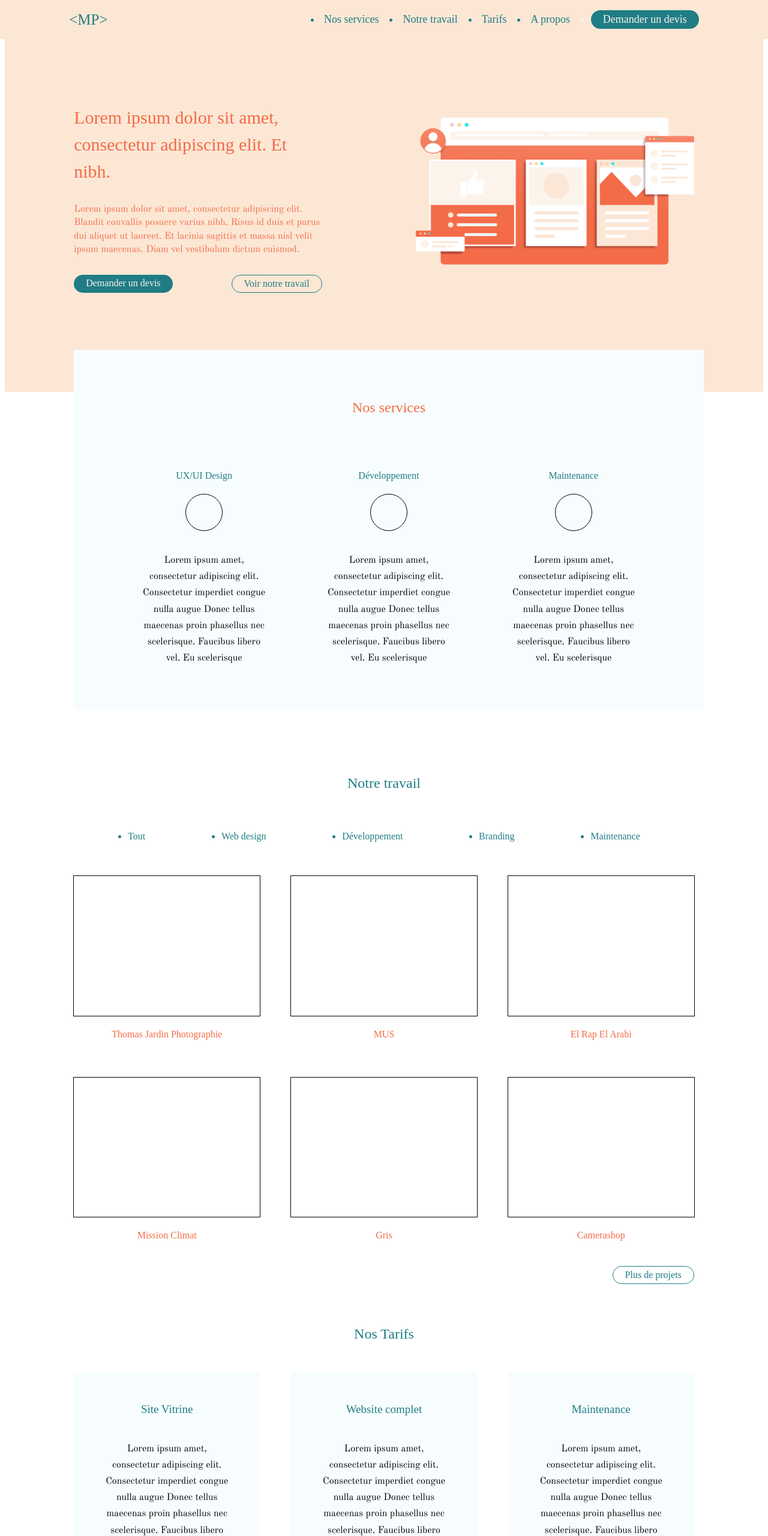
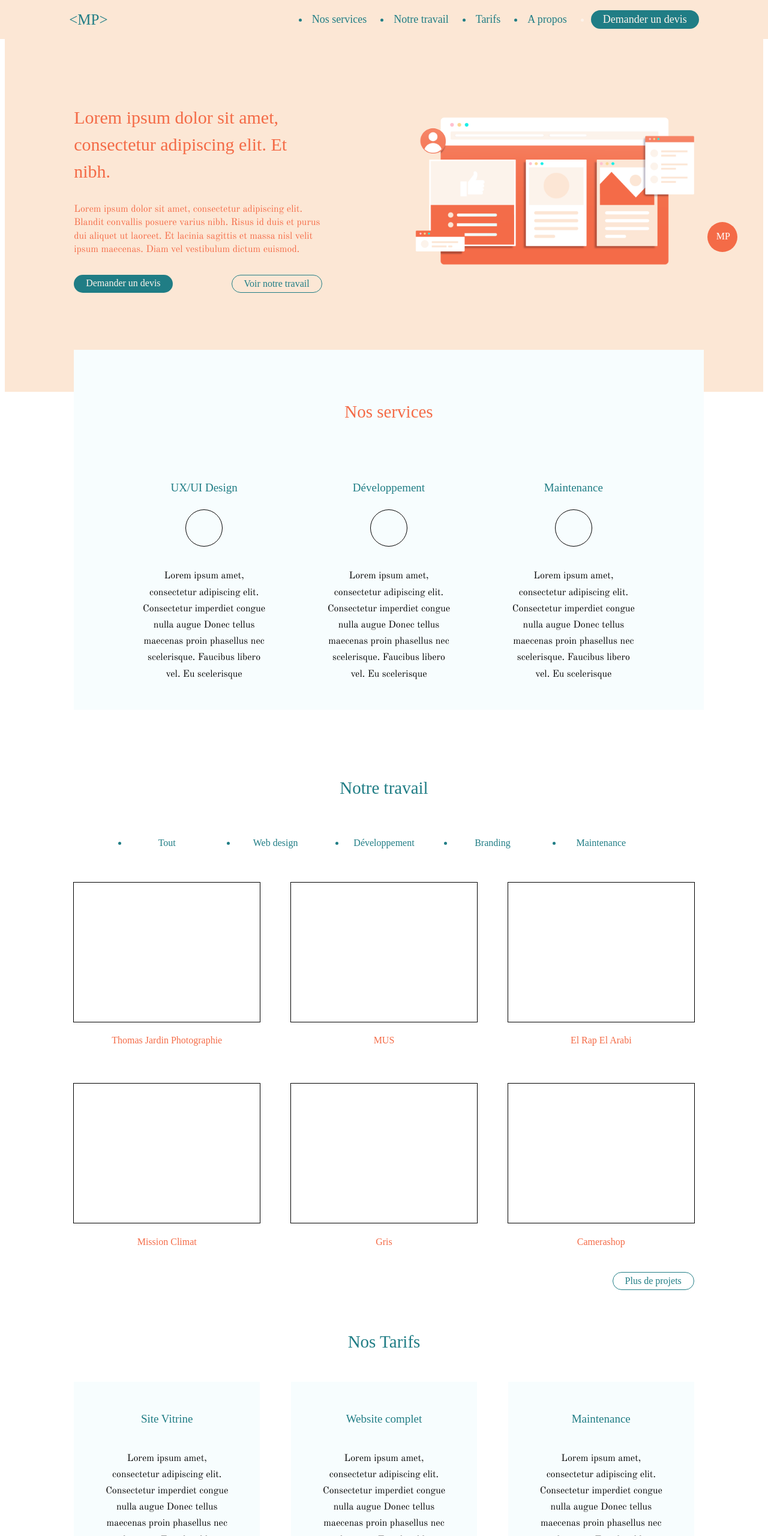
Before and after one commit to pcarillion/MP-vitrine, a Gatsby site: page / in a window 1280 px wide. Shown: the top 2560 px of the page at 60% size. Built offline with nearby package versions, Linux system fonts and the light colour scheme; Gatsby itself is replaced by a stand-in of ours; a web font is replaced by a local one.

Commit message:
toggle mode

```diff
--- a/src/components/About.js
+++ b/src/components/About.js
@@ -24,7 +24,7 @@ query {
     }
 }
 `
-const About = () => {
+const About = ({mode}) => {
     const {imageMarine, imagePaul} = useStaticQuery(query);
     const bg = {
         backgroundColor: '#FCE7D5'
@@ -32,6 +32,13 @@ const About = () => {
     const fontColor = {
         color: '#F46B47'
     }
+    if (mode === 'Paul') {
+        bg.backgroundColor= '#002C3B'
+        fontColor.color = '#FCF3EB'
+    } else if (mode === 'Marine') {
+        bg.backgroundColor= '#F7FDFE'
+    }
+
     return (
         <div id="about-container" style={bg}>
             <section>
@@ -41,16 +48,16 @@ const About = () => {
                 </p>
             </section>
             <section id='about-images-container'>
-                <div>
+                {(mode === 'Marine' || mode == 'MP') && <div>
                     <div>
                         <Img className='about-image' fluid={imageMarine.childImageSharp.fluid} alt="sudfa logo"/>
                     </div>
-                </div>
-                <div>
+                </div>}
+                {(mode === 'Paul' || mode == 'MP') && <div>
                     <div>
                         <Img className='about-image' fluid={imagePaul.childImageSharp.fluid} alt="sudfa logo"/>
                     </div>
-                </div>
+                </div>}
             </section>
         </div>
     )
--- a/src/components/Footer.js
+++ b/src/components/Footer.js
@@ -1,6 +1,6 @@
 import React from 'react'
 
-const Footer = () => {
+const Footer = ({mode}) => {
     const bg = {
         backgroundColor: '#FCE7D5'
     }
@@ -14,6 +14,15 @@ const Footer = () => {
     const hrStyle = {
         borderTop : 'solid 2px #207D85'
     }
+    if (mode === 'Paul') {
+        bg.backgroundColor= '#002C3B'
+        fontColor.color = '#207D85'
+        logoStyle.backgroundColor = '#002C3B'
+    } else if (mode === 'Marine') {
+        bg.backgroundColor= '#F7FDFE'
+        logoStyle.backgroundColor = '#F7FDFE'
+    }
+
     return (
         <footer style ={ bg }>
             <div id='footer-hr' style ={ hrStyle }>
--- a/src/components/Header.js
+++ b/src/components/Header.js
@@ -18,7 +18,7 @@ query {
 }
 `
 
-const Header = ({Paul}) => {
+const Header = ({mode}) => {
 
     const {image} = useStaticQuery(query);
 
@@ -31,8 +31,12 @@ const Header = ({Paul}) => {
     }
 
 
-    if (Paul) {
+    if (mode === 'Paul') {
         headerStyle.backgroundColor ='#002C3B'
+        fontStyle.color = '#FCF3EB'
+    } else if (mode === "Marine") {
+        headerStyle.backgroundColor ='#F7FDFE'
+
     }
 
     return (
--- a/src/components/Nav.js
+++ b/src/components/Nav.js
@@ -1,7 +1,7 @@
 import React from 'react'
 
 
-const Nav = () => {
+const Nav = ({mode}) => {
 
 
     const bgNav = {
@@ -21,6 +21,12 @@ const Nav = () => {
         borderRadius: '90px'
     }
 
+    if (mode === "Paul") {
+        bgNav.backgroundColor = '#002C3B'
+    } else if (mode == "Marine") {
+        bgNav.backgroundColor = '#F7FDFE'
+    }
+
     return (
         <div className='nav' style = { bgNav}>
             <div className='logo' style = { fontColor }>
--- a/src/components/Services.js
+++ b/src/components/Services.js
@@ -1,6 +1,6 @@
 import React from 'react'
 
-const Services = () => {
+const Services = ({mode}) => {
 
     const mainBG = {
         backgroundColor: 'white'
@@ -21,6 +21,13 @@ const Services = () => {
         // color: '#207D85'
     }
 
+    if (mode === 'Paul') {
+        mainBG.backgroundColor= '#333333'
+        containerBG.backgroundColor = '#FCF3EB'
+        fontP.color = '#207D85'
+    } else if (mode === "Marine") {
+        containerBG.backgroundColor = '#FCF3EB'
+    }
 
     return (
         <div id='services-main-container' style = {mainBG}>
--- a/src/components/Tarifs.js
+++ b/src/components/Tarifs.js
@@ -1,11 +1,32 @@
 import React from 'react'
 
-const Tarifs = () => {
+const Tarifs = ({mode}) => {
+
+    const mainBG = {
+        backgroundColor : 'white'
+    }
+
+    const fonth2 = {
+        color: '#207D85',
+    }
+
+    const sectionBG = {
+        backgroundColor: '#F7FDFE'
+    }
+
+    if (mode === 'Paul') {
+        mainBG.backgroundColor= '#333333'
+        fonth2.color = '#F46B47'
+        sectionBG.backgroundColor = '#FCF3EB'
+    } else if (mode === "Marine") {
+        sectionBG.backgroundColor = '#FCF3EB'
+    }
+
     return (
-        <div id='tarifs-main-container'>
-            <h2>Nos Tarifs</h2>
+        <div id='tarifs-main-container' style = {mainBG}>
+            <h2 style = {fonth2}>Nos Tarifs</h2>
             <div id='tarifs-container'>
-                <section>
+                <section style = { sectionBG }>
                     <h4>Site Vitrine</h4>
                     <p className='services-description'>
                         Lorem ipsum amet, consectetur adipiscing elit. Consectetur imperdiet congue nulla augue Donec tellus maecenas proin phasellus nec scelerisque. Faucibus libero vel. Eu scelerisque
@@ -14,7 +35,7 @@ const Tarifs = () => {
                     <p className="price">1000€</p>
                     <p className="btn">Demander un devis</p>
                 </section>
-                <section>
+                <section style = { sectionBG }>
                     <h4>Website complet</h4>
                     <p className='services-description'>
                         Lorem ipsum amet, consectetur adipiscing elit. Consectetur imperdiet congue nulla augue Donec tellus maecenas proin phasellus nec scelerisque. Faucibus libero vel. Eu scelerisque
@@ -23,7 +44,7 @@ const Tarifs = () => {
                     <p className="price">200€ <span>/jour</span></p>
                     <p className="btn">Demander un devis</p>
                 </section>
-                <section>
+                <section style = { sectionBG }>
                     <h4>Maintenance</h4>
                     <p className='services-description'>
                         Lorem ipsum amet, consectetur adipiscing elit. Consectetur imperdiet congue nulla augue Donec tellus maecenas proin phasellus nec scelerisque. Faucibus libero vel. Eu scelerisque
--- /dev/null
+++ b/src/components/ToggleMode.js
@@ -0,0 +1,64 @@
+import React, {useState} from 'react'
+
+const ToggleMode = ({mode, callback}) => {
+
+    const [displayBtns, setDisplayBtns] = useState(false);
+
+    const displayed = {
+        display : 'none'
+    }
+
+    if (displayBtns == true) {
+        displayed.display = 'block'
+    }
+
+
+    // btn style
+
+    const active = {
+        backgroundColor: '#F46B47',
+        color: 'white'
+    }
+    const inactive = {
+
+    }
+
+    if (mode === 'Paul') {
+        inactive.color = 'white'
+        active.color = '#207D85'
+        active.backgroundColor = 'rgb(252, 243, 235)'
+    }
+
+     function toggleDisplay() {
+        if (displayBtns == false) {
+            setDisplayBtns(true)
+        } else {
+            setDisplayBtns(false)
+        }
+    }
+
+    const handleMode = (e) => {
+        if (e.target.innerHTML === 'M') {
+            callback('Marine')
+        } else if (e.target.innerHTML === 'MP') {
+            callback('MP')
+        } else if (e.target.innerHTML === 'P') {
+            callback('Paul')
+        }
+    }
+
+    return (
+        <div className='toggle-btns-container'>
+            <div id='main-toggle-btn' onClick={toggleDisplay} style = {active}>
+                MP
+            </div>
+            <div id='toggle-btns' style={ displayed }>
+                <div onClick={handleMode} style = {mode === 'Marine' ? active : inactive}>M</div>
+                <div onClick={handleMode} style = {mode === 'MP' ? active : inactive}>MP</div>
+                <div onClick={handleMode} style = {mode === 'Paul' ? active : inactive}>P</div>
+            </div>
+        </div>
+    )
+}
+
+export default ToggleMode
--- a/src/components/Travail.js
+++ b/src/components/Travail.js
@@ -1,7 +1,10 @@
 import React from 'react'
 
-const Travail = () => {
+const Travail = ({mode}) => {
 
+    const mainBG = {
+        backgroundColor: 'white'
+    }
     const fonth2 = {
         color: '#207D85',
     }
@@ -15,8 +18,14 @@ const Travail = () => {
         color: '#207D85',
     }
 
+    if (mode === 'Paul') {
+        mainBG.backgroundColor= '#333333'
+        fonth2.color = '#F46B47'
+        fontBtn.color = '#FCF3EB'
+    }
+
     return (
-        <div id='travail-container'>
+        <div id='travail-container' style = {mainBG}>
             <h2 style = { fonth2 }>Notre travail</h2>
             <ul id="travail-btns-list">
                 <li style = { fontBtn }>Tout</li>
--- a/src/components/layout.css
+++ b/src/components/layout.css
@@ -15,6 +15,11 @@ p, span {
     color: #F46B47;
 }
 
+h2 {
+    font-size: 29px
+}
+/* general classes */
+
 .btn {
     padding: 5px 20px;
     width: fit-content;
@@ -25,9 +30,39 @@ p, span {
     font-weight: 400
 }
 
-/* general classes */
+/* toggle buttons */
 
+.toggle-btns-container {
+    position: fixed;
+    right: 4vw;
+    bottom: 200px;
+    z-index: 10;
+    height: 18vw;
+}
 
+#main-toggle-btn {
+    width: 50px;
+    height: 50px;
+    border-radius: 90px;
+    background-color: #F46B47;
+    color: white;
+    text-align: center;
+    padding: 15px;
+    box-sizing: border-box;
+    cursor: pointer;
+}
+
+#toggle-btns div {
+    width: 50px;
+    height: 50px;
+    border-radius: 90px;
+    color: #207D85;
+    text-align: center;
+    padding: 15px;
+    box-sizing: border-box;
+    margin-top: 10px;
+    cursor: pointer;
+}
 
 /* Nav */
 
@@ -59,6 +94,7 @@ p, span {
     flex-direction: row;
     justify-content: space-between;
     width: 60%;
+    min-width: 650px;
 }
 .nav ul li {
     padding: 5px
@@ -157,7 +193,8 @@ header section p {
 }
 
 #services-cards section  h4{
-    color: #207D85
+    color: #207D85;
+    font-size: 19px;
 }
 
 #services-cards section .services-icone {
@@ -195,6 +232,10 @@ header section p {
     box-sizing: border-box;
     width: 100%;
     padding: 20px 90px;
+}
+#travail-btns-list li {
+    width: 130px;
+    text-align: center;
 }
 
 #projects-container {
@@ -270,7 +311,6 @@ header section p {
     align-items: center;
     box-sizing: border-box;
     padding: 5% 50px;
-    background-color: #F7FDFE;
 }
 #tarifs-container section h4{
     margin-top: 0;
--- a/src/pages/index.js
+++ b/src/pages/index.js
@@ -1,7 +1,9 @@
-import React from "react"
-
+import React, {useState} from "react"
 
 import Img from 'gatsby-image'
+
+import ToggleMode from './../components/ToggleMode'
+
 import Nav from './../components/Nav'
 import Layout from './../components/Layout'
 import Header from './../components/Header'
@@ -14,32 +16,23 @@ import Footer from './../components/Footer'
 
 export default function Home() {
 
-  const Paul = false
+  const [mode, setMode] = useState('MP')
+
+  function handleMode (x) {
+    setMode(x)
+  }
+
 
   return <Layout>
-            <Nav></Nav>
 
-{/* Header */}
+            <ToggleMode mode={mode} callback={handleMode}/>
 
-<Header Paul={Paul}/>
-
-{/* Nos services  */}
-
-<Services/>
-
-{/* Notre travail */}
-
-<Travail/>
-
-{/* Nos tarifs */}
-
-<Tarifs/>
-
-{/* Qui sommes nous */}
-
-<About/>
-
-            <Footer></Footer>
-
+<Nav mode={mode}/>
+<Header mode={mode}/>
+<Services mode={mode}/>
+<Travail mode={mode}/>
+<Tarifs mode={mode}/>
+<About mode={mode}/>
+<Footer mode={mode}/>
   </Layout>
 }
```
